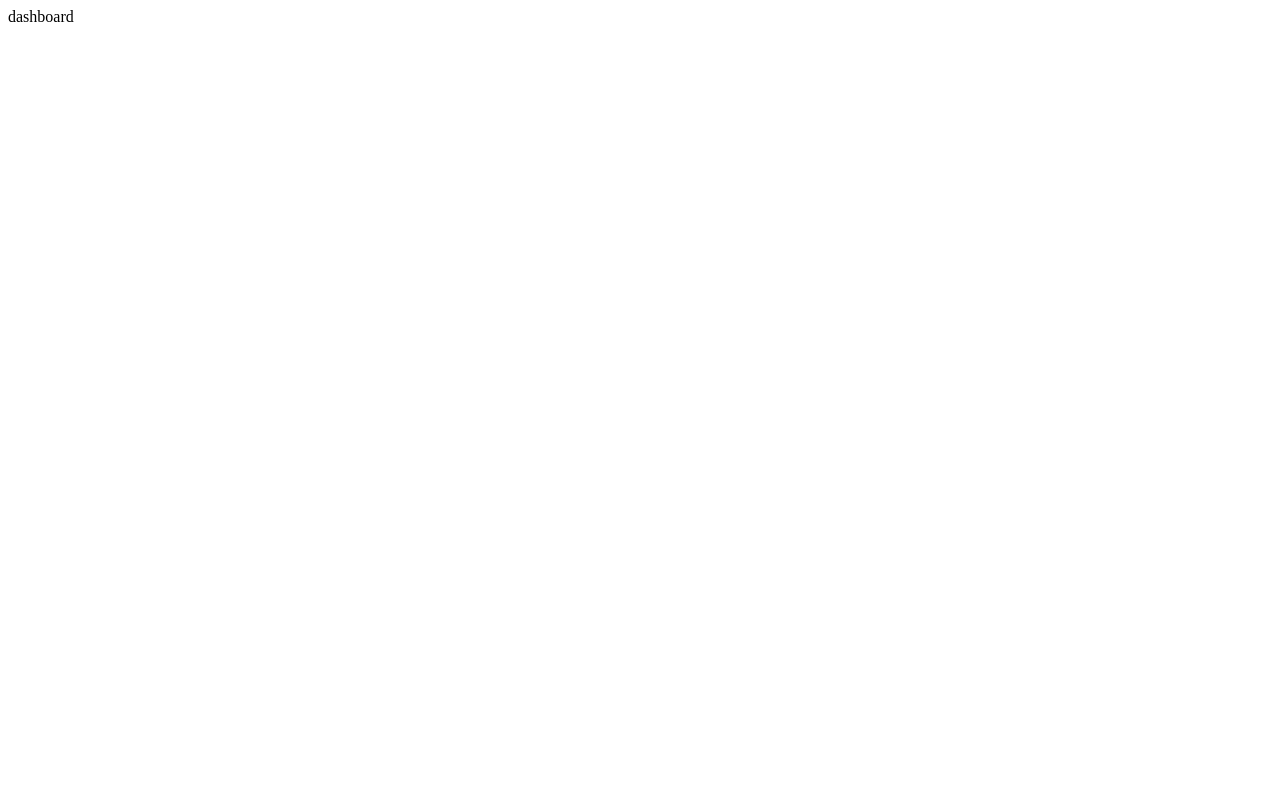
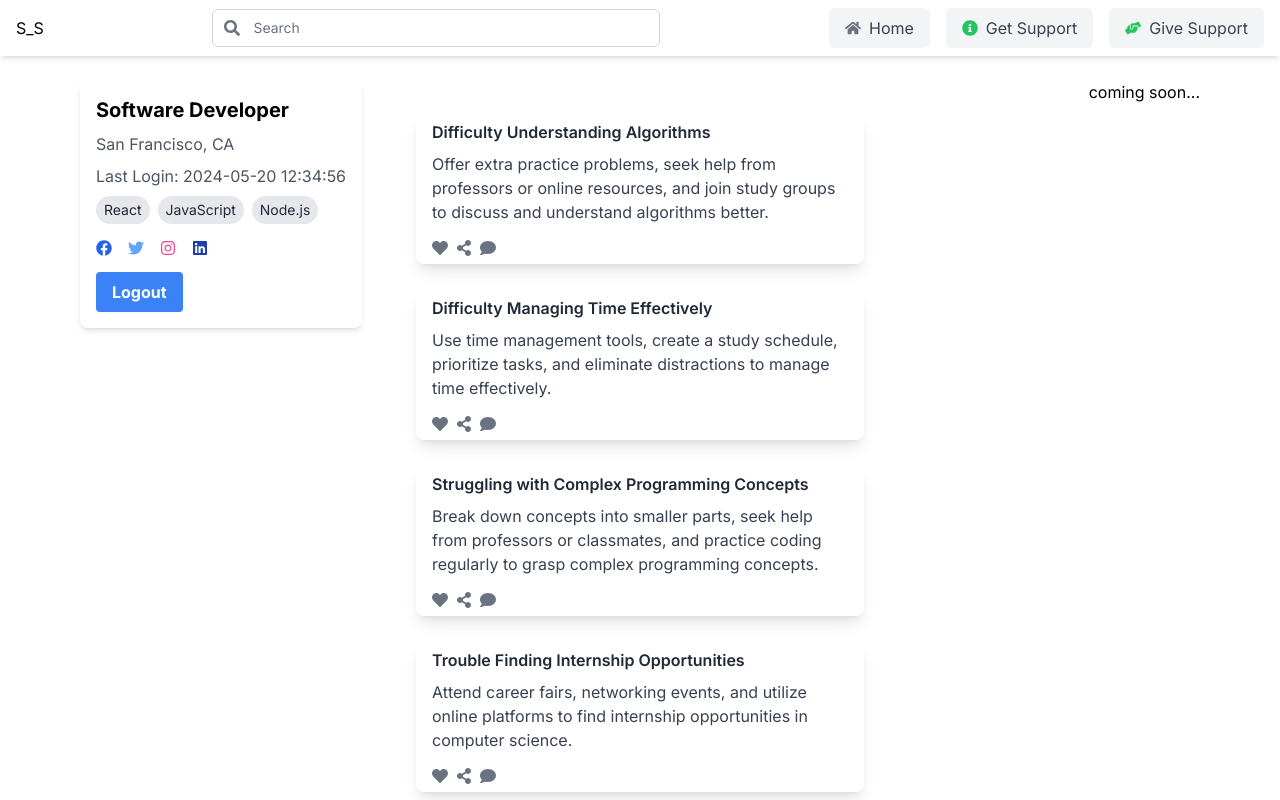
Before and after one commit to Santhosh-CS07/s_s, a Next.js app: page /dashboard in a window 1280 px wide. Shown: the top 800 px of the page. Built offline with nearby package versions, Linux system fonts and the light colour scheme.

Commit message:
dashboard created

```diff
--- /dev/null
+++ b/src/app/dashboard/page.tsx
@@ -0,0 +1,29 @@
+import Analysis from "@/components/Analysis/Analysis";
+import Authentication from "@/components/Authentication/Authentication";
+import Contentpage from "@/components/ContentPage/Contentpage";
+import Navbar from "@/components/Navbar/Navbar";
+import Userprofile from "@/components/UserProfile/Userprofile";
+import React from "react";
+
+const Dashboard = () => {
+  return (
+    <div>
+      <div className="fixed top-0 w-full z-50">
+        <Navbar />
+      </div>
+      <div className="pt-16 flex justify-center my-6">
+        <div className="fixed left-20 top-20">
+          <Userprofile />
+        </div>
+        <div className="fixed right-20 top-20">
+          <Analysis />
+        </div>
+        <div className="ml-20 mr-20">
+          <Contentpage />
+        </div>
+      </div>
+    </div>
+  );
+};
+
+export default Dashboard;
--- a/src/app/page.tsx
+++ b/src/app/page.tsx
@@ -4,9 +4,7 @@ import Authentication from "@/components/Authentication/Authentication";
 export default function Home() {
   return (
     <main>
-      <div>
-        <Authentication />
-      </div>
+      <Authentication />
     </main>
   );
 }
--- /dev/null
+++ b/src/components/Analysis/Analysis.tsx
@@ -0,0 +1,12 @@
+"use client";
+import React from "react";
+
+const Analysis = () => {
+  return (
+    <div>
+      <h5>coming soon...</h5>
+    </div>
+  );
+};
+
+export default Analysis;
--- /dev/null
+++ b/src/components/ContentCard/Contentcard.tsx
@@ -0,0 +1,29 @@
+import React from "react";
+import { FaHeart, FaShareAlt, FaComment } from "react-icons/fa";
+
+const Card = (props: any) => {
+  const { title, content } = props;
+  return (
+    <div className="max-w-md w-full bg-white shadow-lg rounded-lg overflow-hidden my-6">
+      <div className="px-4 py-2">
+        <p className="text-gray-800 font-semibold">{title}</p>
+        <p className="text-gray-700 mt-2">{content}</p>
+      </div>
+      <div className="px-4 py-2 flex justify-between items-center">
+        <div className="flex space-x-2">
+          <button className="text-gray-500 hover:text-blue-500">
+            <FaHeart />
+          </button>
+          <button className="text-gray-500 hover:text-green-500">
+            <FaShareAlt />
+          </button>
+          <button className="text-gray-500 hover:text-gray-700">
+            <FaComment />
+          </button>
+        </div>
+      </div>
+    </div>
+  );
+};
+
+export default Card;
--- /dev/null
+++ b/src/components/ContentPage/Contentpage.tsx
@@ -0,0 +1,34 @@
+import React from "react";
+import ContentCard from "../ContentCard/Contentcard";
+const Contentpage = () => {
+  return (
+    <div>
+      <ContentCard
+        title="Difficulty Understanding Algorithms"
+        content="Offer extra practice problems, seek help from professors or online resources, and join study groups to discuss and understand algorithms better."
+      />
+      <ContentCard
+        title="Difficulty Managing Time Effectively"
+        content="Use time management tools, create a study schedule, prioritize tasks, and eliminate distractions to manage time effectively."
+      />
+      <ContentCard
+        title="Struggling with Complex Programming Concepts"
+        content="Break down concepts into smaller parts, seek help from professors or classmates, and practice coding regularly to grasp complex programming concepts."
+      />
+      <ContentCard
+        title="Trouble Finding Internship Opportunities"
+        content="Attend career fairs, networking events, and utilize online platforms to find internship opportunities in computer science."
+      />
+      <ContentCard
+        title="Feeling Overwhelmed by Coursework"
+        content="Break tasks into smaller, manageable parts, practice self-care, and seek support from friends, family, or counseling services to cope with overwhelming coursework."
+      />
+      <ContentCard
+        title="Lack of Motivation in Programming Assignments"
+        content="Set achievable goals, reward yourself for progress, and find inspiration from coding communities or successful programmers to stay motivated in programming assignments."
+      />
+    </div>
+  );
+};
+
+export default Contentpage;
--- a/src/components/ForgetPasword/ForgetPassword.tsx
+++ b/src/components/ForgetPasword/ForgetPassword.tsx
@@ -38,7 +38,7 @@ const ForgetPassword = (props: any) => {
               type="text"
               id="username"
               name="username"
-              placeholder="mobile, username, email"
+              // placeholder="mobile, username, email"
               className="mt-1 p-2 w-full border rounded-md focus:outline-none focus:ring-blue-500 focus:border-blue-500"
             />
           </div>
@@ -53,7 +53,7 @@ const ForgetPassword = (props: any) => {
               type="password"
               id="password"
               name="password"
-              placeholder="enter your password"
+              // placeholder="enter your password"
               className="mt-1 p-2 w-full border rounded-md focus:outline-none focus:ring-blue-500 focus:border-blue-500"
             />
           </div>
@@ -68,7 +68,7 @@ const ForgetPassword = (props: any) => {
               type={showPassword ? "text" : "password"}
               id="password"
               name="password"
-              placeholder="enter your password"
+              // placeholder="enter your password"
               className="mt-1 p-2 w-full border rounded-md focus:outline-none focus:ring-blue-500 focus:border-blue-500 pr-10"
             />
             <button
--- a/src/components/Login/Login.tsx
+++ b/src/components/Login/Login.tsx
@@ -1,5 +1,5 @@
 "use client";
-import React, { useState } from "react";
+import React, { useState, useEffect } from "react";
 
 const Login = (props: any) => {
   const { setCreateAccount, setForgetPassword, setLogin } = props;
@@ -25,11 +25,11 @@ const Login = (props: any) => {
 
   const loginUser: any = (e: any) => {
     e.preventDefault();
-    const staticUsername: string = "user";
-    const staticPassword: string = "user123";
+    const staticUsername: string = "123";
+    const staticPassword: string = "123";
 
     if (username === staticUsername && password === staticPassword) {
-      //  router.push('/dashboard');
+      window.location.href = "/dashboard";
     } else {
       alert("Invalid username or password");
       setUsername("");
@@ -52,7 +52,7 @@ const Login = (props: any) => {
               type="tel"
               id="username"
               name="username"
-              placeholder="mobile, username, email"
+              // placeholder="mobile, username, email"
               onChange={(e) => setUsername(e.target.value)}
               className="mt-1 p-2 w-full border rounded-md focus:outline-none focus:ring-blue-500 focus:border-blue-500"
             />
@@ -69,7 +69,7 @@ const Login = (props: any) => {
               id="password"
               name="password"
               onChange={(e) => setPassword(e.target.value)}
-              placeholder="enter your password"
+              // placeholder="enter your password"
               className="mt-1 p-2 w-full border rounded-md focus:outline-none focus:ring-blue-500 focus:border-blue-500 pr-10"
             />
             <button
--- /dev/null
+++ b/src/components/Navbar/Navbar.tsx
@@ -0,0 +1,48 @@
+import React from "react";
+import { FaSearch, FaHome, FaHandsHelping, FaInfoCircle } from "react-icons/fa";
+
+const Navbar = () => {
+  return (
+    <nav className="bg-white shadow-md">
+      <div className="container mx-auto px-4 py-2 flex flex-col sm:flex-row items-center justify-between">
+        {/* Brand Logo */}
+        <div className="flex items-center">
+          <h3>S_S</h3>
+          {/* <img src="/path-to-your-logo.png" alt="Brand Logo" className="h-10" /> */}
+        </div>
+
+        {/* Search Bar */}
+        <div className="flex items-center w-full max-w-md mx-4 mt-4 sm:mt-0">
+          <div className="relative w-full">
+            <div className="absolute inset-y-0 left-0 pl-3 flex items-center pointer-events-none">
+              <FaSearch className="text-gray-500" />
+            </div>
+            <input
+              type="text"
+              className="block w-full pl-10 pr-3 py-2 border border-gray-300 rounded-md leading-5 bg-white placeholder-gray-500 focus:outline-none focus:shadow-outline-blue focus:border-blue-300 sm:text-sm"
+              placeholder="Search"
+            />
+          </div>
+        </div>
+
+        {/* Buttons */}
+        <div className="flex flex-col sm:flex-row space-y-4 sm:space-y-0 sm:space-x-4 mt-4 sm:mt-0">
+          <button className="flex items-center space-x-2 px-4 py-2 text-gray-700 bg-gray-100 hover:bg-gray-200 rounded-md transition duration-150">
+            <FaHome className="text-gray-500" />
+            <span>Home</span>
+          </button>
+          <button className="flex items-center space-x-2 px-4 py-2 text-gray-700 bg-gray-100 hover:bg-gray-200 rounded-md transition duration-150">
+            <FaInfoCircle className="text-green-500" />
+            <span>Get Support</span>
+          </button>
+          <button className="flex items-center space-x-2 px-4 py-2 text-gray-700 bg-gray-100 hover:bg-gray-200 rounded-md transition duration-150">
+            <FaHandsHelping className="text-green-500" />
+            <span>Give Support</span>
+          </button>
+        </div>
+      </div>
+    </nav>
+  );
+};
+
+export default Navbar;
--- a/src/components/Register/Register.tsx
+++ b/src/components/Register/Register.tsx
@@ -33,7 +33,7 @@ const Register = (props: any) => {
               type="tel"
               id="username"
               name="username"
-              placeholder="mobile, username, email"
+              // placeholder="mobile, username, email"
               className="mt-1 p-2 w-full border rounded-md focus:outline-none focus:ring-blue-500 focus:border-blue-500"
             />
           </div>
@@ -48,7 +48,7 @@ const Register = (props: any) => {
               type={"password"}
               id="password"
               name="password"
-              placeholder="enter your password"
+              // placeholder="enter your password"
               className="mt-1 p-2 w-full border rounded-md focus:outline-none focus:ring-blue-500 focus:border-blue-500 pr-10"
             />
           </div>
@@ -63,7 +63,7 @@ const Register = (props: any) => {
               type={showPassword ? "text" : "password"}
               id="password"
               name="password"
-              placeholder="enter your password"
+              // placeholder="enter your password"
               className="mt-1 p-2 w-full border rounded-md focus:outline-none focus:ring-blue-500 focus:border-blue-500 pr-10"
             />
             <button
--- /dev/null
+++ b/src/components/UserProfile/Userprofile.tsx
@@ -0,0 +1,47 @@
+"use client";
+import React from "react";
+import { FaFacebook, FaTwitter, FaInstagram, FaLinkedin } from "react-icons/fa";
+
+const UserProfile = () => {
+  const position = "Software Developer";
+  const location = "San Francisco, CA";
+  const lastLogin = "2024-05-20 12:34:56"; // Assuming a UTC timestamp
+  const interests = ["React", "JavaScript", "Node.js"];
+
+  const handleLogout = () => {
+    // Handle logout logic
+    window.location.href = "/";
+  };
+
+  return (
+    <div className="bg-white p-4 shadow-md rounded-lg">
+      <h2 className="text-xl font-bold mb-2">{position}</h2>
+      <p className="text-gray-600 mb-2">{location}</p>
+      <p className="text-gray-600 mb-2">Last Login: {lastLogin}</p>
+      <div className="flex flex-wrap gap-2 mb-4">
+        {interests.map((interest, index) => (
+          <span
+            key={index}
+            className="bg-gray-200 rounded-full px-2 py-1 text-sm text-gray-800"
+          >
+            {interest}
+          </span>
+        ))}
+      </div>
+      <div className="flex items-center gap-4">
+        <FaFacebook className="text-blue-600 cursor-pointer" />
+        <FaTwitter className="text-blue-400 cursor-pointer" />
+        <FaInstagram className="text-pink-500 cursor-pointer" />
+        <FaLinkedin className="text-blue-800 cursor-pointer" />
+      </div>
+      <button
+        className="bg-blue-500 hover:bg-blue-700 text-white font-bold py-2 px-4 mt-4 rounded"
+        onClick={handleLogout}
+      >
+        Logout
+      </button>
+    </div>
+  );
+};
+
+export default UserProfile;
--- a/src/pages/dashboard.tsx
+++ /dev/null
@@ -1,7 +0,0 @@
-import React from "react";
-
-const dashboard = () => {
-  return <div>dashboard</div>;
-};
-
-export default dashboard;
```
Also changed, not shown: package.json (+5 -2 lines), 1 other file (tests, documents, lock files or other folders).
